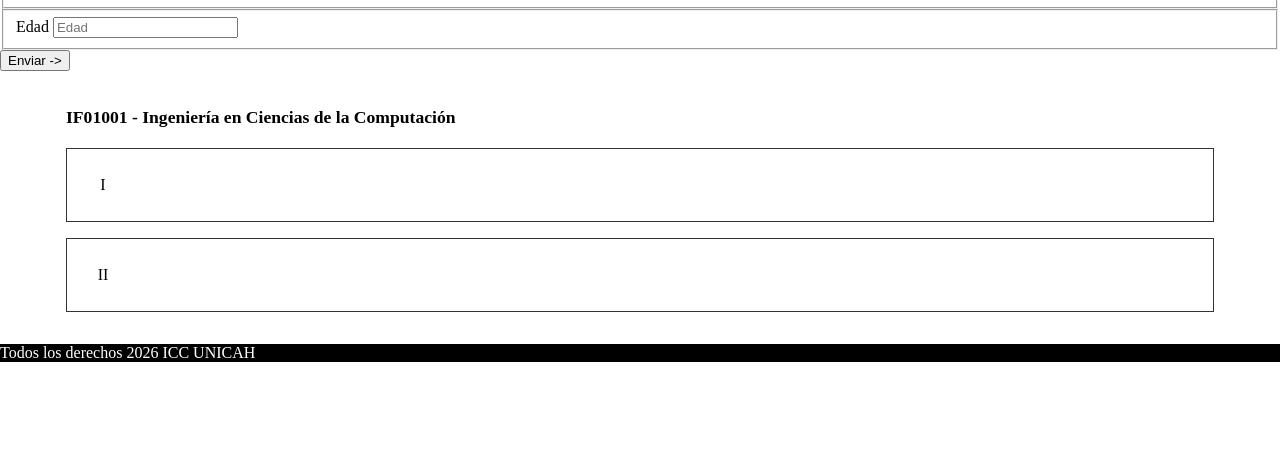
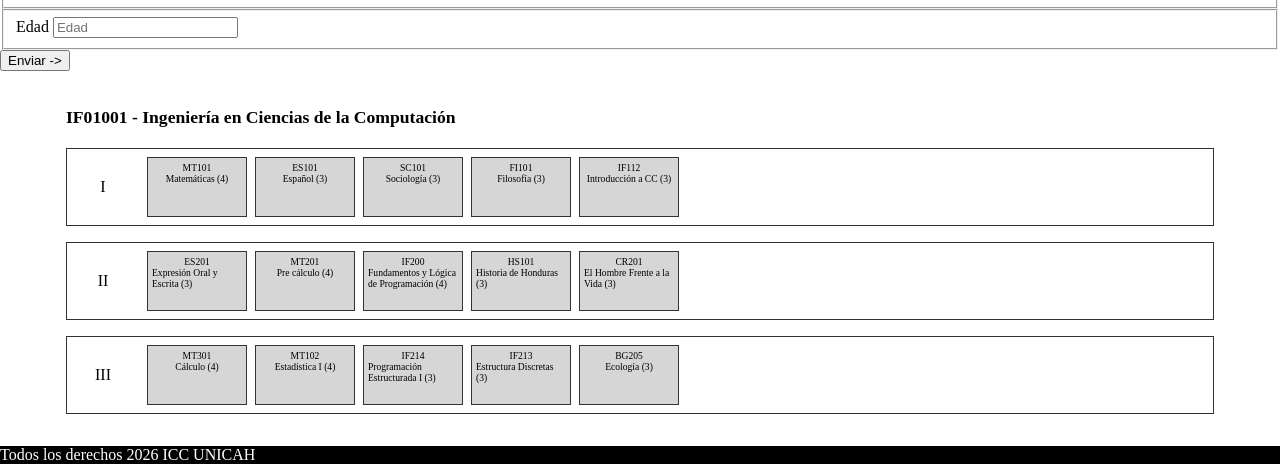
Before and after one commit to obetancourthunicah/pw1_202601, a plain HTML site: page landingpage.html in a window 1280 px wide. Shown: the part 612-1076 px from the top of the page. Before the commit the page ends 974 px from the top, so only its background shows below. Drawn offline with Linux system fonts and the light colour scheme.

Commit message:
chore: plan estudio completo

```diff
--- a/javascript/planestudio.js
+++ b/javascript/planestudio.js
@@ -72,6 +72,41 @@ const planICC = {
                 },
             ]
         },
+        {
+            "bloque": "III",
+            "asignaturas": [
+                {
+                    "codigo": "MT301",
+                    "nombre": "Cálculo",
+                    "creditos": 4,
+                    "requisitos": ["MT201"]
+                },
+                {
+                    "codigo": "MT102",
+                    "nombre": "Estadística I",
+                    "creditos": 4,
+                    "requisitos": ["MT101"]
+                },
+                {
+                    "codigo": "IF214",
+                    "nombre": "Programación Estructurada I",
+                    "creditos": 3,
+                    "requisitos": ["IF200"]
+                },
+                {
+                    "codigo": "IF213",
+                    "nombre": "Estructura Discretas",
+                    "creditos": 3,
+                    "requisitos": ["IF200"]
+                },
+                {
+                    "codigo": "BG205",
+                    "nombre": "Ecología",
+                    "creditos": 3,
+                    "requisitos": []
+                },
+            ]
+        },
     ],
 
 };
@@ -86,6 +121,8 @@ class FlujoGrama {
         this.plan = plan;
         this.root = document.getElementById(rootId);
         this.root.classList.add("plan");
+        this.pseudoDom = {};
+        this.selected = null;
     }
     GenerateUX() {
         this.createHeader();
@@ -113,7 +150,59 @@ class FlujoGrama {
 
             bloque.appendChild(bloqueIndice);
             bloque.appendChild(bloqueAsignaturas);
+            this.createAsignaturas(bloqueAsignaturas, blq);
             this.root.appendChild(bloque);
         });
     }
+
+    createAsignaturas(bloqueDOM, blqDef) {
+        blqDef.asignaturas.forEach((asg) => {
+            let asignaturaDOM = document.createElement("DIV");
+            asignaturaDOM.classList.add("plan_asignatura");
+            let codigoDom = document.createElement("DIV");
+            codigoDom.innerText = asg.codigo;
+            let descripcionDom = document.createElement("DIV");
+            descripcionDom.innerText = `${asg.nombre} (${asg.creditos})`;
+            asignaturaDOM.appendChild(codigoDom);
+            asignaturaDOM.appendChild(descripcionDom);
+            bloqueDOM.appendChild(asignaturaDOM);
+            // Agregar
+            this.pseudoDom[asg.codigo] = {};
+            this.pseudoDom[asg.codigo]["nodo"] = asignaturaDOM;
+            this.pseudoDom[asg.codigo]["requisitos"] = [];
+            this.pseudoDom[asg.codigo]["apertura"] = [];
+            asg.requisitos.forEach(rq => {
+                this.pseudoDom[asg.codigo]["requisitos"].push(
+                    this.pseudoDom[rq].nodo
+                );
+                this.pseudoDom[rq].apertura.push(
+                    this.pseudoDom[asg.codigo].nodo
+                );
+            });
+            this.pseudoDom[asg.codigo]["nodo"].addEventListener(
+                "click",
+                (e) => {
+                    e.preventDefault();
+                    e.stopPropagation();
+                    if (this.selected) {
+                        this.selected.nodo.classList.remove("plan_selected");
+                        this.selected.requisitos.forEach(
+                            n => n.classList.remove("plan_requisito")
+                        );
+                        this.selected.apertura.forEach(
+                            n => n.classList.remove("plan_apertura")
+                        );
+                    }
+                    this.selected = this.pseudoDom[asg.codigo];
+                    this.selected.nodo.classList.add("plan_selected");
+                    this.selected.requisitos.forEach(
+                        n => n.classList.add("plan_requisito")
+                    );
+                    this.selected.apertura.forEach(
+                        n => n.classList.add("plan_apertura")
+                    );
+                }
+            );
+        });
+    }
 }
--- a/styles/landing.css
+++ b/styles/landing.css
@@ -152,4 +152,28 @@ footer {
     justify-content: start;
     padding:0.5rem;
     min-height: 72px;
+    gap:0.5rem;
 }
+
+.plan_asignatura {
+    width: 100px;
+    max-width: 100px;
+    padding: 0.25rem;
+    font-size: 0.6rem;
+    border: 1px solid #333;
+    background-color: #d6d6d6;
+    min-height: 60px;
+    display:flex;
+    flex-direction: column;
+    justify-content: start;
+    align-items: center;
+}
+.plan_selected {
+    background-color: #23d123;
+}
+.plan_requisito {
+    background-color: #d09d11;
+}
+.plan_apertura {
+    background-color: #1154d0;
+}
```
